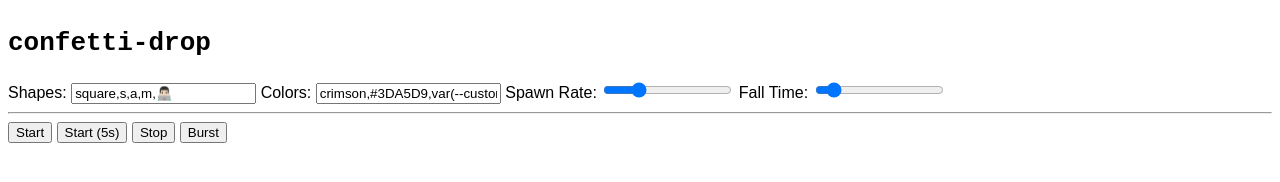
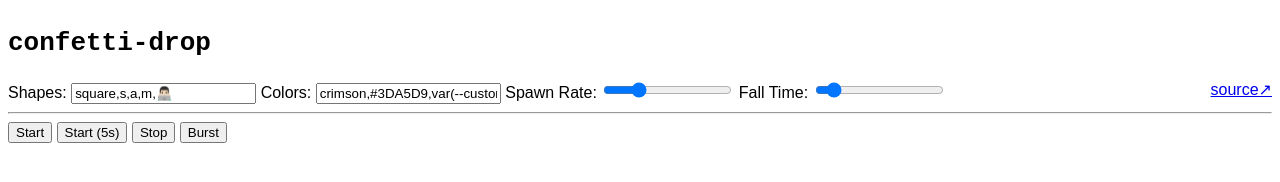
Before and after one commit to samwarnick/confetti-drop, a website: page demo.html in a window 1280 px wide. Drawn offline with Linux system fonts and the light colour scheme.

Commit message:
Add link to repo

```diff
--- a/demo.html
+++ b/demo.html
@@ -22,6 +22,7 @@
 
 <header>
   <h1><code>confetti-drop</code></h1>
+  <a style="float: right;" href="https://github.com/samwarnick/confetti-drop" target="_blank">source↗</a>
 </header>
 
 <label for="shapes">Shapes:</label>
```
